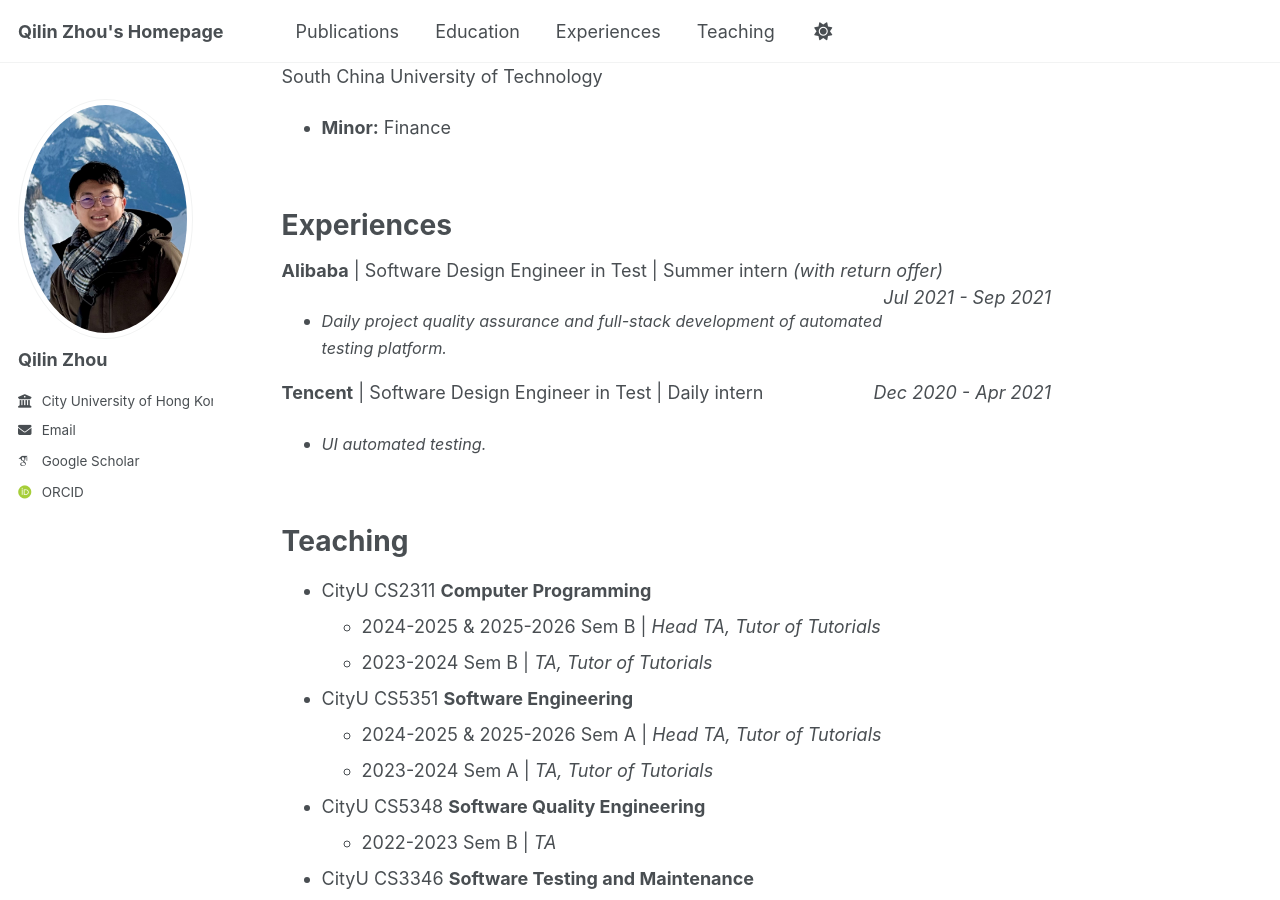
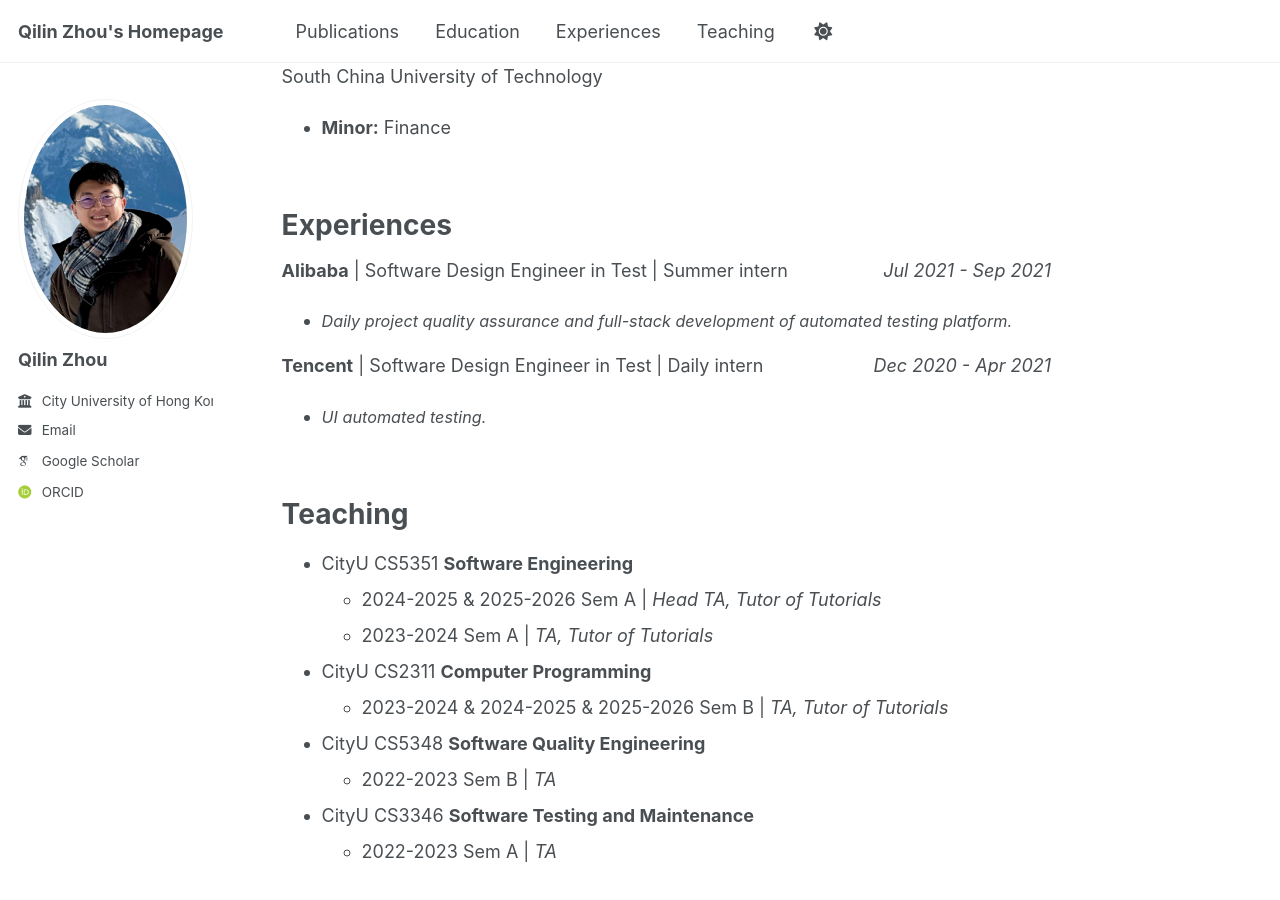
Before and after one commit to qilin-zhou/qilin-zhou.github.io, a Jekyll site: the page built from _pages/about.md, in a window 1280 px wide and 900 px high, scrolled down 1788 px. Built offline with Jekyll 4.4.1, drawn with Linux system fonts in a browser that asks for light colours; some web fonts are replaced; a script bundle is joined from its source files by our own code; library files that are not in the unit come from our copies.

Commit message:
Update about.md

```diff
--- a/_pages/about.md
+++ b/_pages/about.md
@@ -63,7 +63,7 @@ South China University of Technology
 Experiences
 ======
 
-**Alibaba** | Software Design Engineer in Test | Summer intern <i>(with return offer)</i> <span style="float: right; font-style: italic;"> Jul 2021 - Sep 2021  </span>
+**Alibaba** | Software Design Engineer in Test | Summer intern <span style="float: right; font-style: italic;"> Jul 2021 - Sep 2021  </span>
 * <i><span style="font-size: 90%;"> Daily project quality assurance and full-stack development of automated testing platform.</span></i>
 
 **Tencent** | Software Design Engineer in Test | Daily intern <span style="float: right; font-style: italic;"> Dec 2020 - Apr 2021  </span>
@@ -74,12 +74,11 @@ Experiences
 Teaching
 ======
 <!--  <span style="float: right; font-style: italic;"> 2024-2025/2025-2026 Sem B  </span>  -->
-- CityU CS2311 **Computer Programming**
-  * 2024-2025 & 2025-2026 Sem B \| <i> Head TA, Tutor of Tutorials</i>
-  * 2023-2024 Sem B \| <i>TA, Tutor of Tutorials</i>
 - CityU CS5351 **Software Engineering**
   * 2024-2025 & 2025-2026 Sem A \| <i>Head TA, Tutor of Tutorials</i>
   * 2023-2024 Sem A \| <i>TA, Tutor of Tutorials</i>
+- CityU CS2311 **Computer Programming**
+  * 2023-2024 & 2024-2025 & 2025-2026 Sem B \| <i> TA, Tutor of Tutorials</i>
 - CityU CS5348 **Software Quality Engineering**
   * 2022-2023 Sem B \| <i>TA</i>
 - CityU CS3346 **Software Testing and Maintenance**
```
